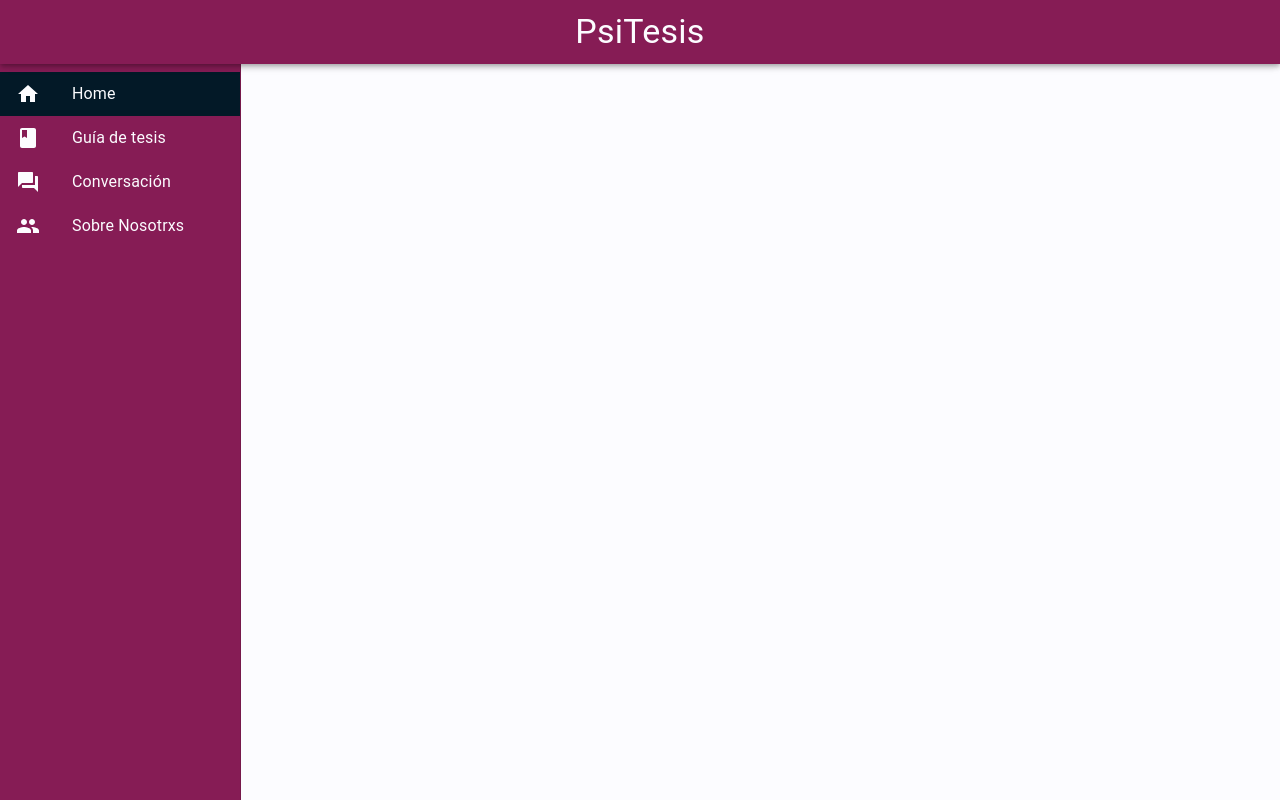
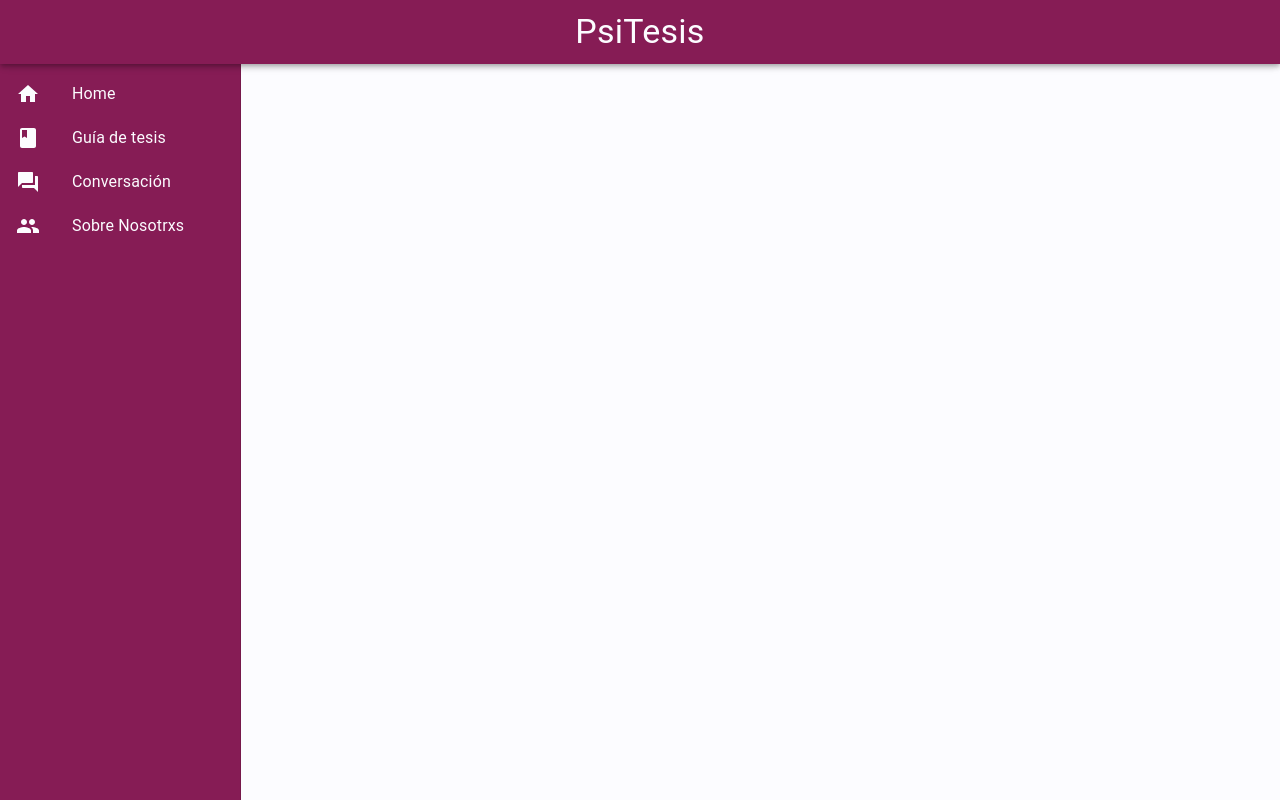
Before and after one commit to MoonRangers/Psitesis, a React (Create React App) app: page /app in a window 1280 px wide. Built offline with nearby package versions, Linux system fonts and the light colour scheme.

Commit message:
items se seleccionan por URL en appbar

```diff
--- a/src/client/components/Navigation/AppBar.jsx
+++ b/src/client/components/Navigation/AppBar.jsx
@@ -43,20 +43,7 @@ function NavBar() {
     }));
 
     const classes = useStyles();
-
-     const [selectedIndex, setSelectedIndex] = React.useState(0);
-
-    const handleListItemClick = (event, index) => {
-        setSelectedIndex(index);
-    };
-
-    /* const [categoryURL, setCategoryURL] = React.useState({categoryURL: ''}) */
-
-/*     let location = useLocation();
-
-
-    console.log('location: ', location.pathname) */
-
+    const location = useLocation();
 
     return (
         <div className={classes.root}>
@@ -84,8 +71,7 @@ function NavBar() {
                             button
                             key='Home'
                             component={Link} to="/"
-                            selected={selectedIndex === 0}
-                            onClick={(event) => handleListItemClick(event, 0)}
+                            selected={'/' === location.pathname}
                             >
                                 <ListItemIcon> <Home /> </ListItemIcon>
                                 <ListItemText primary='Home'></ListItemText>
@@ -94,8 +80,7 @@ function NavBar() {
                             button
                             key='Guía de tesis'
                             component={Link} to="/guiadetesis"
-                            selected={selectedIndex === 1}
-                            onClick={(event) => handleListItemClick(event, 1)}
+                            selected={'/guiadetesis' === location.pathname}
                             >
                                 <ListItemIcon> <Book /> </ListItemIcon>
                                 <ListItemText primary='Guía de tesis'></ListItemText>
@@ -104,8 +89,7 @@ function NavBar() {
                             button
                             key='Conversación'
                             component={Link} to="/conversacion"
-                            selected={selectedIndex === 2}
-                            onClick={(event) => handleListItemClick(event, 2)}
+                            selected={'/conversacion' === location.pathname}
                             >
                                 <ListItemIcon> <Forum /> </ListItemIcon>
                                 <ListItemText primary='Conversación'></ListItemText>
@@ -114,8 +98,7 @@ function NavBar() {
                             button
                             key='Sobre Nosotrxs'
                             component={Link} to="/sobrenosotrxs"
-                            selected={selectedIndex === 3}
-                            onClick={(event) => handleListItemClick(event, 3)}
+                            selected={"/sobrenosotrxs" === location.pathname}
                             >
                                 <ListItemIcon> <Group /> </ListItemIcon>
                                 <ListItemText primary='Sobre Nosotrxs'></ListItemText>
```
Also changed, not shown: 1 other file (tests, documents, lock files or other folders).
